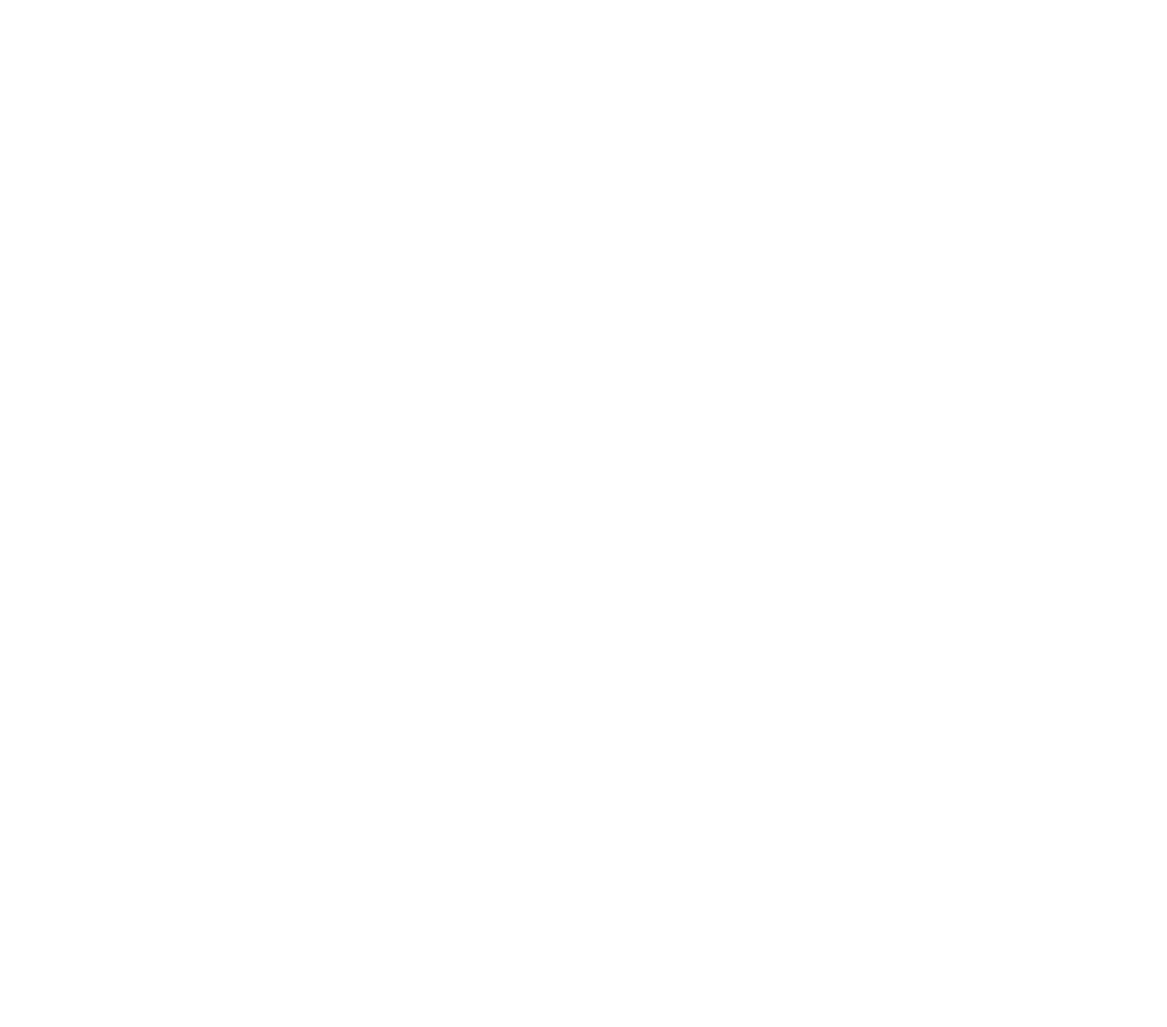
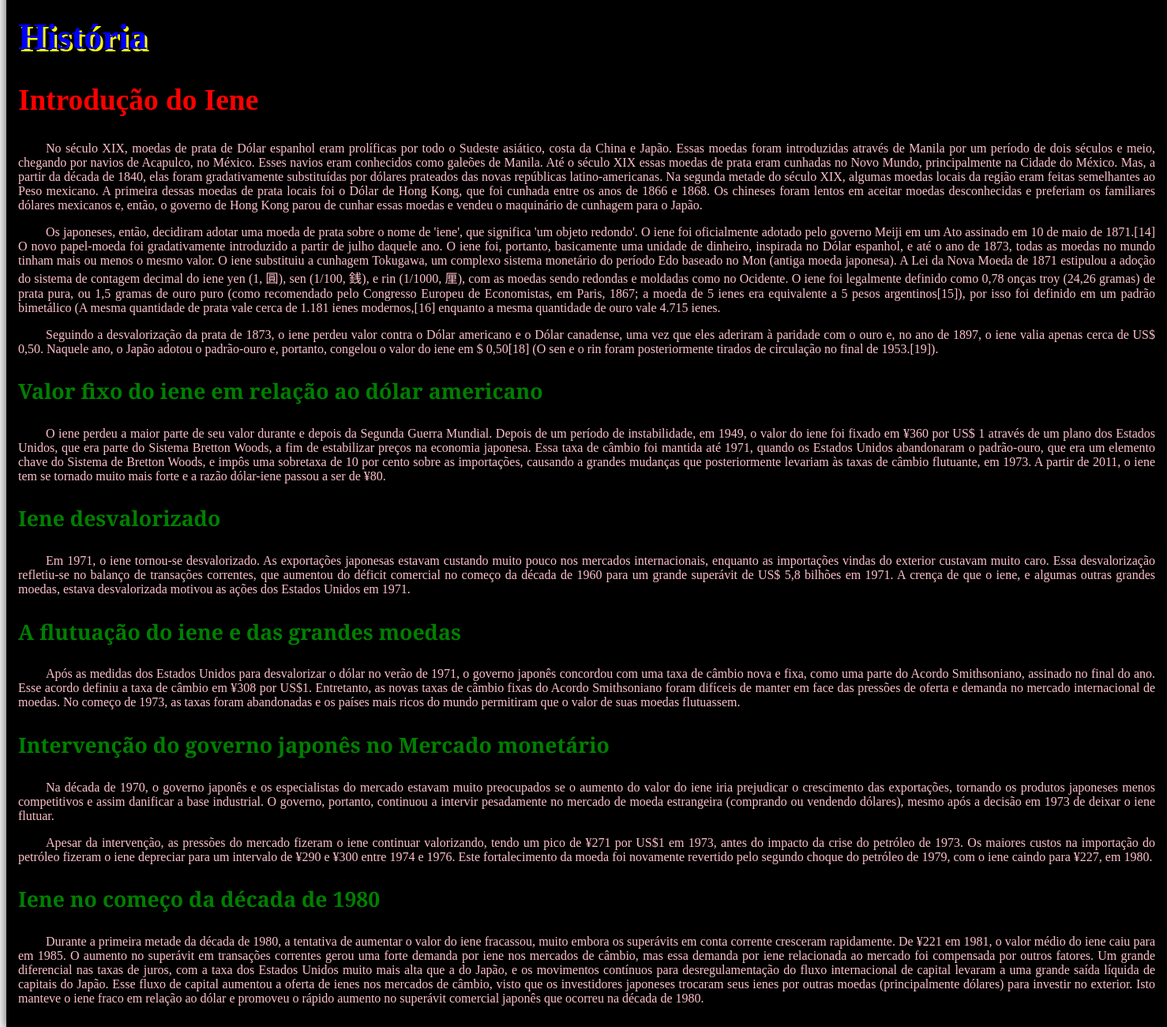
Before and after one commit to victorhenriq/Curso-em-video, a plain HTML site: page Aula HTML, CSS e JS pt1/yen.html in a window 1280 px wide. Shown: the top 1300 px of the page at 79% size, 1478 px wide, since content can reach past the window. Before the commit the page ends 800 px from the top, so only its background shows below. Drawn offline with Linux system fonts and the light colour scheme.

Commit message:
Simbolos monetários

```diff
--- a/Aula HTML, CSS e JS pt1/dolar.html
+++ b/Aula HTML, CSS e JS pt1/dolar.html
@@ -0,0 +1,20 @@
+<!DOCTYPE html>
+<head>
+    <meta charset="URF-8">
+    <link rel="stylesheet" href="css/style.css">
+    <title>Dolar Americano</title>
+</head>
+
+<body>
+    <div id="interface">
+        <p> A história do dólar se inicia em 1776, com a necessidade de criação de uma moeda capaz de financiar a Guerra de Independência dos Estados Unidos.   </p>
+
+        <p> O dólar americano é uma das moedas mais importantes no mundo. Atualmente, sua hegemonia é incontestável, já que é usada na adoção de reservas internacionais por Bancos Centrais de inúmeros países e como referência em qualquer negócio em nível global. Entretanto, nem sempre foi assim. Na verdade, a hegemonia da moeda norte-americana é relativamente recente, pois só se deu após o fim da Segunda Guerra Mundial. </p>
+
+        <p> O dólar foi idealizado a partir da necessidade de criação de uma moeda que fosse capaz de financiar a Guerra da Independência dos Estados Unidos, em 1776, e fomentar a nova nação. Assim, em 1786 o Congresso Continental das já independentes 13 colônias aprovou o dólar como moeda nacional. O nome dollar vem da palavra thaler, uma conhecida moeda de prata que circulava na Europa durante o século XV. </p>
+
+        <p> Todavia, até a metade do século XIX, período em que a libra esterlina tinha status de moeda internacional, os Estados Unidos eram considerados devedores de pouca credibilidade no cenário internacional e, ao contrário da maioria dos países europeus, não havia em sua Constituição nenhuma lei que desse ao Estado o controle exclusivo da emissão de moeda. Essa falta de legislação, inclusive, levou a uma situação caótica, pois propiciou a existência sem controle de inúmeras formas de pagamento. Para se ter uma ideia, qualquer indivíduo podia abrir um banco e emitir cédulas sem nenhuma autorização ou controle do governo.   </p>
+
+        <p> A primeira tentativa de unificação dos pagamentos partiu das necessidades de financiamento da Guerra de Secessão, em 1861. Desta forma, o governo passou a emitir notas que, baseadas em sua boa-fé e reputação, poderiam ser convertidas em ouro: as chamadas greenbacks, nome até hoje dado de forma informal ao dólar. A unificação da moeda como forma de pagamento se deu somente em 1863, com o National Banking Act. </p>
+    </div>
+</body>
--- a/Aula HTML, CSS e JS pt1/yen.html
+++ b/Aula HTML, CSS e JS pt1/yen.html
@@ -0,0 +1,49 @@
+<!DOCTYPE html>
+<html lang="en">
+<head>
+    <meta charset="UTF-8">
+    <meta http-equiv="X-UA-Compatible" content="IE=edge">
+    <meta name="viewport" content="width=device-width, initial-scale=1.0">
+    <link rel="stylesheet" href="CSS/style.css">
+    <title>Yen</title>
+</head>
+<body>
+    <div id="interface">
+        <h1>História</h1>
+
+        <h2> Introdução do Iene</h2>
+
+        <p> No século XIX, moedas de prata de Dólar espanhol eram prolíficas por todo o Sudeste asiático, costa da China e Japão. Essas moedas foram introduzidas através de Manila por um período de dois séculos e meio, chegando por navios de Acapulco, no México. Esses navios eram conhecidos como galeões de Manila. Até o século XIX essas moedas de prata eram cunhadas no Novo Mundo, principalmente na Cidade do México. Mas, a partir da década de 1840, elas foram gradativamente substituídas por dólares prateados das novas repúblicas latino-americanas. Na segunda metade do século XIX, algumas moedas locais da região eram feitas semelhantes ao Peso mexicano. A primeira dessas moedas de prata locais foi o Dólar de Hong Kong, que foi cunhada entre os anos de 1866 e 1868. Os chineses foram lentos em aceitar moedas desconhecidas e preferiam os familiares dólares mexicanos e, então, o governo de Hong Kong parou de cunhar essas moedas e vendeu o maquinário de cunhagem para o Japão. </p>
+
+        <p> Os japoneses, então, decidiram adotar uma moeda de prata sobre o nome de 'iene', que significa 'um objeto redondo'. O iene foi oficialmente adotado pelo governo Meiji em um Ato assinado em 10 de maio de 1871.[14] O novo papel-moeda foi gradativamente introduzido a partir de julho daquele ano. O iene foi, portanto, basicamente uma unidade de dinheiro, inspirada no Dólar espanhol, e até o ano de 1873, todas as moedas no mundo tinham mais ou menos o mesmo valor. O iene substituiu a cunhagem Tokugawa, um complexo sistema monetário do período Edo baseado no Mon (antiga moeda japonesa). A Lei da Nova Moeda de 1871 estipulou a adoção do sistema de contagem decimal do iene yen (1, 圓), sen (1/100, 銭), e rin (1/1000, 厘), com as moedas sendo redondas e moldadas como no Ocidente. O iene foi legalmente definido como 0,78 onças troy (24,26 gramas) de prata pura, ou 1,5 gramas de ouro puro (como recomendado pelo Congresso Europeu de Economistas, em Paris, 1867; a moeda de 5 ienes era equivalente a 5 pesos argentinos[15]), por isso foi definido em um padrão bimetálico (A mesma quantidade de prata vale cerca de 1.181 ienes modernos,[16] enquanto a mesma quantidade de ouro vale 4.715 ienes. </p>
+
+        <p> Seguindo a desvalorização da prata de 1873, o iene perdeu valor contra o Dólar americano e o Dólar canadense, uma vez que eles aderiram à paridade com o ouro e, no ano de 1897, o iene valia apenas cerca de US$ 0,50. Naquele ano, o Japão adotou o padrão-ouro e, portanto, congelou o valor do iene em $ 0,50[18] (O sen e o rin foram posteriormente tirados de circulação no final de 1953.[19]). </p>
+
+
+        <h3> Valor fixo do iene em relação ao dólar americano </h3>
+
+        <p> O iene perdeu a maior parte de seu valor durante e depois da Segunda Guerra Mundial. Depois de um período de instabilidade, em 1949, o valor do iene foi fixado em ¥360 por US$ 1 através de um plano dos Estados Unidos, que era parte do Sistema Bretton Woods, a fim de estabilizar preços na economia japonesa. Essa taxa de câmbio foi mantida até 1971, quando os Estados Unidos abandonaram o padrão-ouro, que era um elemento chave do Sistema de Bretton Woods, e impôs uma sobretaxa de 10 por cento sobre as importações, causando a grandes mudanças que posteriormente levariam às taxas de câmbio flutuante, em 1973. A partir de 2011, o iene tem se tornado muito mais forte e a razão dólar-iene passou a ser de ¥80.  </p>
+
+
+        <h3> Iene desvalorizado </h3>
+
+        <p> Em 1971, o iene tornou-se desvalorizado. As exportações japonesas estavam custando muito pouco nos mercados internacionais, enquanto as importações vindas do exterior custavam muito caro. Essa desvalorização refletiu-se no balanço de transações correntes, que aumentou do déficit comercial no começo da década de 1960 para um grande superávit de US$ 5,8 bilhões em 1971. A crença de que o iene, e algumas outras grandes moedas, estava desvalorizada motivou as ações dos Estados Unidos em 1971.   </p>
+
+        <h3> A flutuação do iene e das grandes moedas </h3>
+
+        <p>Após as medidas dos Estados Unidos para desvalorizar o dólar no verão de 1971, o governo japonês concordou com uma taxa de câmbio nova e fixa, como uma parte do Acordo Smithsoniano, assinado no final do ano. Esse acordo definiu a taxa de câmbio em ¥308 por US$1. Entretanto, as novas taxas de câmbio fixas do Acordo Smithsoniano foram difíceis de manter em face das pressões de oferta e demanda no mercado internacional de moedas. No começo de 1973, as taxas foram abandonadas e os países mais ricos do mundo permitiram que o valor de suas moedas flutuassem.  </p>
+
+
+        <h3> Intervenção do governo japonês no Mercado monetário </h3>
+
+        <p>Na década de 1970, o governo japonês e os especialistas do mercado estavam muito preocupados se o aumento do valor do iene iria prejudicar o crescimento das exportações, tornando os produtos japoneses menos competitivos e assim danificar a base industrial. O governo, portanto, continuou a intervir pesadamente no mercado de moeda estrangeira (comprando ou vendendo dólares), mesmo após a decisão em 1973 de deixar o iene flutuar.  </p>
+
+        <p> Apesar da intervenção, as pressões do mercado fizeram o iene continuar valorizando, tendo um pico de ¥271 por US$1 em 1973, antes do impacto da crise do petróleo de 1973. Os maiores custos na importação do petróleo fizeram o iene depreciar para um intervalo de ¥290 e ¥300 entre 1974 e 1976. Este fortalecimento da moeda foi novamente revertido pelo segundo choque do petróleo de 1979, com o iene caindo para ¥227, em 1980. </p>
+
+
+        <h3> Iene no começo da década de 1980 </h3>
+
+        <p>Durante a primeira metade da década de 1980, a tentativa de aumentar o valor do iene fracassou, muito embora os superávits em conta corrente cresceram rapidamente. De ¥221 em 1981, o valor médio do iene caiu para em 1985. O aumento no superávit em transações correntes gerou uma forte demanda por iene nos mercados de câmbio, mas essa demanda por iene relacionada ao mercado foi compensada por outros fatores. Um grande diferencial nas taxas de juros, com a taxa dos Estados Unidos muito mais alta que a do Japão, e os movimentos contínuos para desregulamentação do fluxo internacional de capital levaram a uma grande saída líquida de capitais do Japão. Esse fluxo de capital aumentou a oferta de ienes nos mercados de câmbio, visto que os investidores japoneses trocaram seus ienes por outras moedas (principalmente dólares) para investir no exterior. Isto manteve o iene fraco em relação ao dólar e promoveu o rápido aumento no superávit comercial japonês que ocorreu na década de 1980.    </p>
+    </div>
+</body>
+</html>
```
Also changed, not shown: Aula HTML, CSS e JS pt1/euro.html (+23 -0 lines), Aula HTML, CSS e JS pt1/libra-esterlina.html (+8 -0 lines), Aula HTML, CSS e JS pt1/real.html (+24 -0 lines), Aula HTML, CSS e JS pt1/simbolos-monetarios.html (+1 -0 lines).
